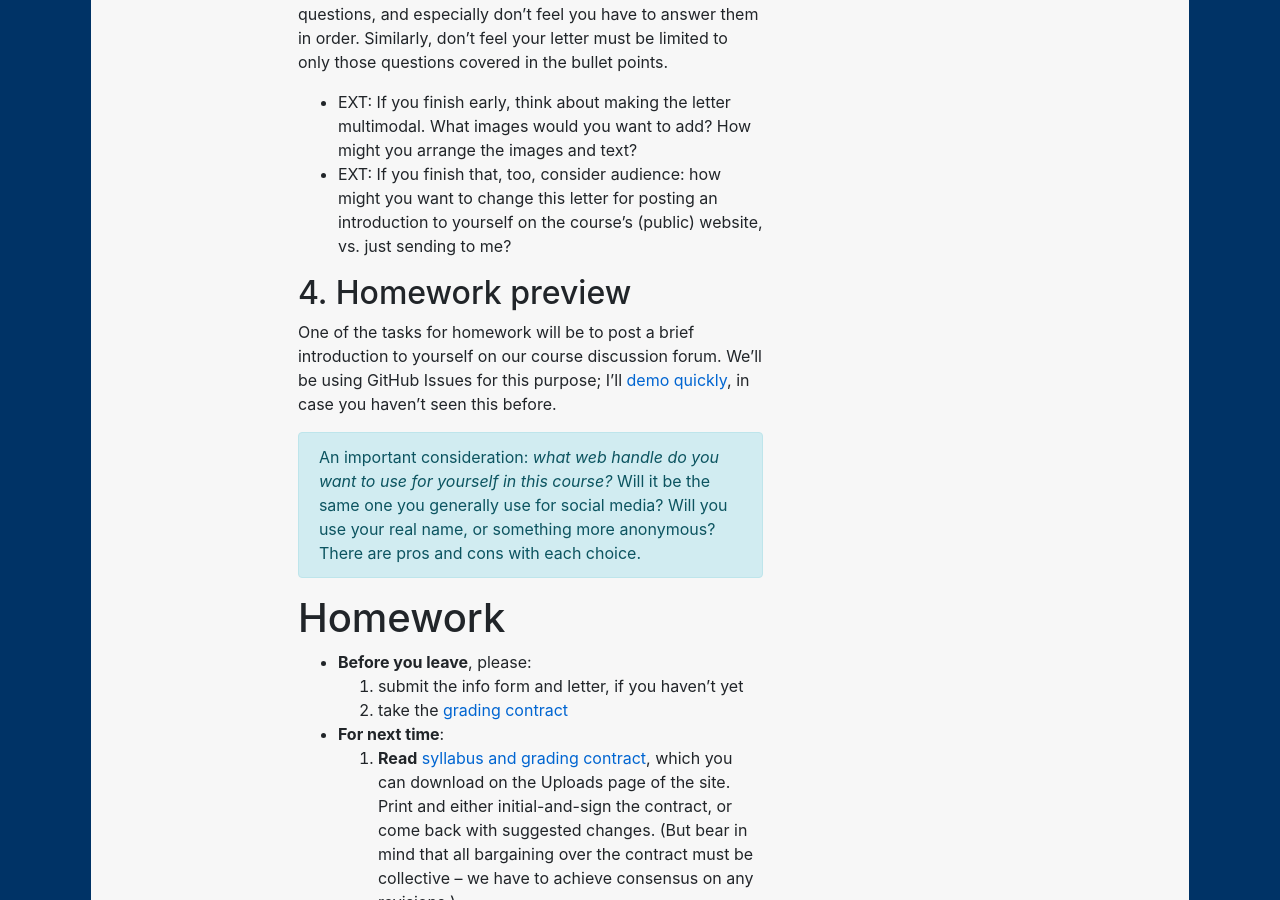
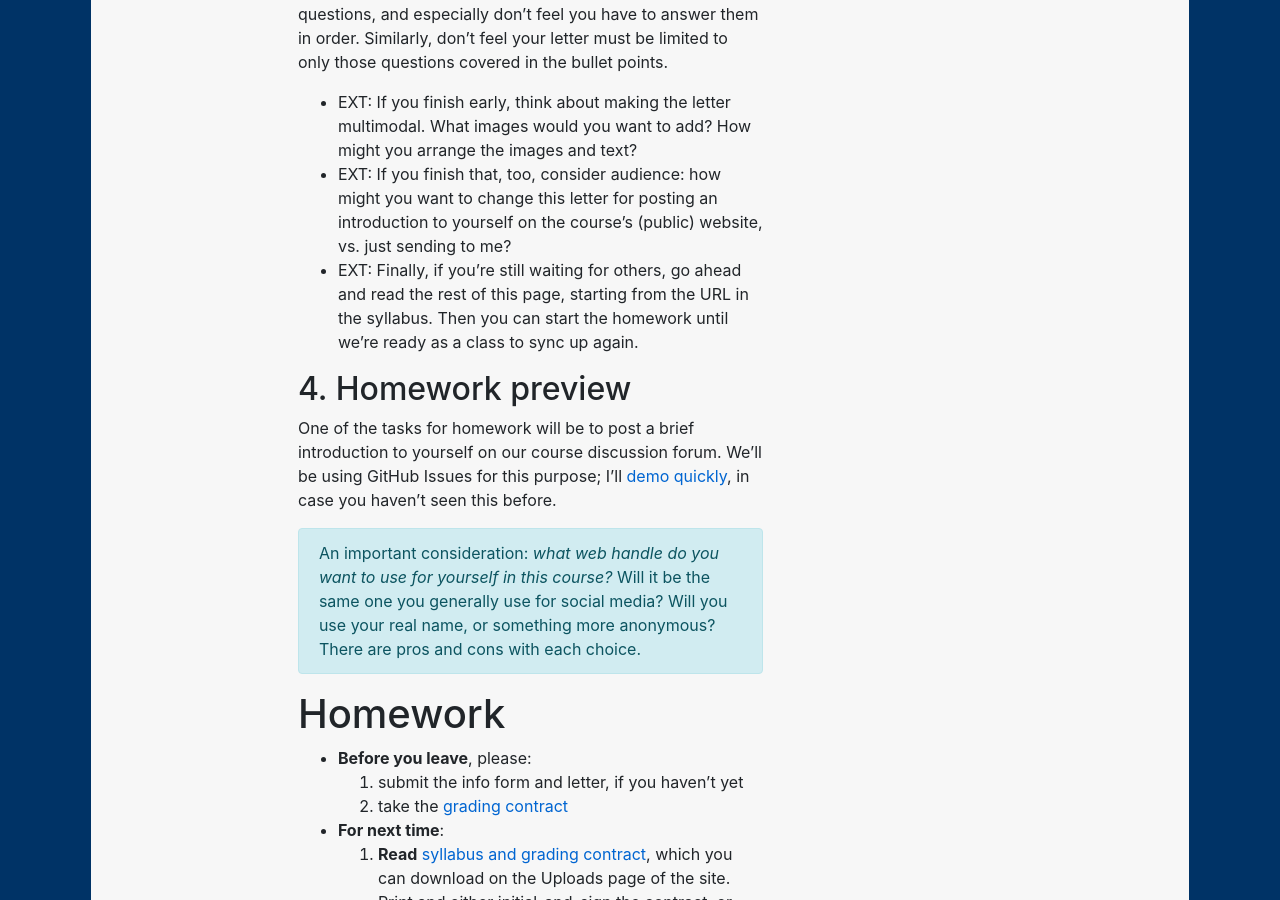
Before and after one commit to benmiller314/cdm2020spring, a Jekyll site: the page built from plans/lesson-01.md, in a window 1280 px wide and 900 px high, scrolled down 1879 px. Built offline with Jekyll 4.4.1, drawn with Linux system fonts in a browser that asks for light colours; our own code applies the rules of GitHub Pages for plain Markdown files.

Commit message:
add a third EXT

```diff
--- a/plans/lesson-01.md
+++ b/plans/lesson-01.md
@@ -50,6 +50,7 @@ Don’t feel that you have to answer every single one of these questions, and es
 
 * EXT: If you finish early, think about making the letter multimodal. What images would you want to add? How might you arrange the images and text?
 * EXT: If you finish that, too, consider audience: how might you want to change this letter for posting an introduction to yourself on the course's (public) website, vs. just sending to me?
+* EXT: Finally, if you're still waiting for others, go ahead and read the rest of this page, starting from the URL in the syllabus. Then you can start the homework until we're ready as a class to sync up again.
 
 ## 4. Homework preview
 One of the tasks for homework will be to post a brief introduction to yourself on our course discussion forum. We'll be using GitHub Issues for this purpose; I'll <a href="{{site.github.issues_url}}/1">demo quickly</a>, in case you haven't seen this before.
```
